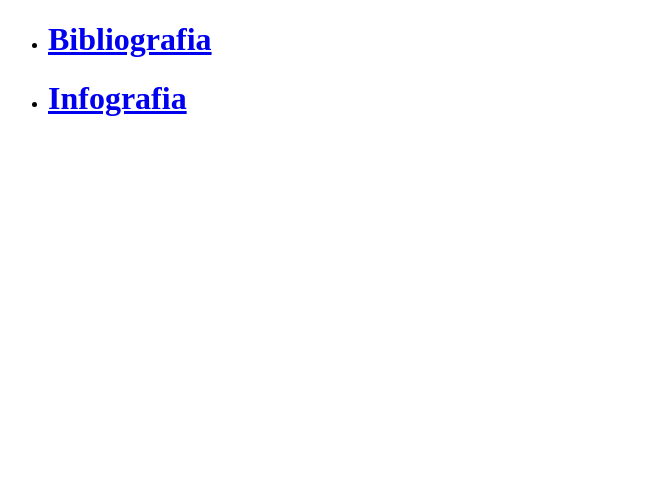
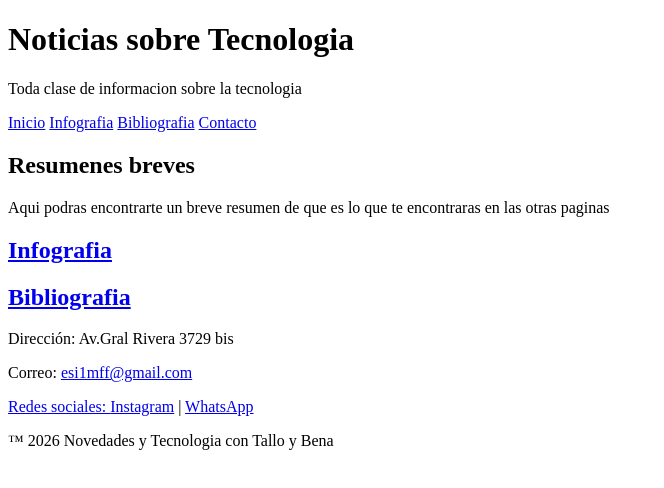
Before and after one commit to 58510794/Experiencia-de-Usuario, a plain HTML site: page index.html in a window 1280 px wide. Shown: the whole page, without its empty margins (0-664 px from the left). Drawn offline with Linux system fonts and the light colour scheme.

Commit message:
Add files via upload

```diff
--- a/index.html
+++ b/index.html
@@ -5,24 +5,52 @@
 		<meta charset="UTF-8">
 		<link rel="stylesheet" href="Style.css">
 		<link rel="icon" type="image/jpg" href="IMG/index.jpg">
-		<title>Pagina de inicio</title>
+		<title>Novedades y Tecnologia</title>
+		<meta name="viewport" content="width=device-width, initial-scale=1.0">
+		<meta name="author" content="Thiao Real y Benjamin Gadea">
+		<meta name="description" content="Aqui puede encontrarse información concisa sobre Novedades y Tecnologia, y el como afecta en la vida diaria">
 	</head>
 
 	<body class="Index">
-		<div class="div1">
-			<ul>
-		   <!-- <li>
-					Manzana  <!-- Esto era de prueba para ver como funcionaba -->
-			   <!-- <h1>Hola</h1>
-				</li> -->
-				<li>
-					<a href="Paginas/Bibliografia.html"><h1>Bibliografia</h1></a> <!-- Esto hace de link para entrar en Bibliografia -->
-				</li>
-				<li>
-					<a href="Paginas/Infografia.html"><h1>Infografia</h1></a> <!-- Esto hace de link para entrar en Infografia -->
-				</li>
-			</ul>
-		</div>
+		<header>
+			<h1>Noticias sobre Tecnologia</h1>
+			<p>Toda clase de informacion sobre la tecnologia</p>
+		</header>
+
+		<nav>
+			<a href="#inicio">Inicio</a>
+			<a href="#infografia">Infografia</a>
+			<a href="#bibliografia">Bibliografia</a>
+			<a href="#contacto">Contacto</a>
+		</nav>
+
+		<section class="banner" id="inicio">
+			<h2>Resumenes breves</h2>
+			<p>Aqui podras encontrarte un breve resumen de que es lo que te encontraras en las otras paginas</p>
+		</section>
+
+		<section id="infografia">
+			<div class="div1">
+
+
+				<a href="Paginas/Infografia.html"><h1>Infografia</h1></a> <!-- Esto hace de link para entrar en Bibliografia -->
+			</div>
+		</section>
+
+		<section id="bibliografia">
+			<div class="div2">
+
+
+				<a href="Paginas/Bibliografia.html"><h1>Bibliografia</h1></a> <!-- Esto hace de link para entrar en Bibliografia -->
+			</div>
+		</section>
+
+		<footer id="contacto">
+			<p>Dirección: Av.Gral Rivera 3729 bis</p>
+			<p>Correo: <a href="mailto:esi1mff@gmail.com?subject=Estoy%20interesado%20en%20la%20licencia%20premium.&body=Vengo%20para%20comprar%20la%20membresia,%20para%20asi%20estar%20informado%20de%20todo%20lo%20que%20pase%20durante%20el%20año." target="_blank">esi1mff@gmail.com</p>
+			<p>Redes sociales: <a href="https://www.instagram.com/ben10gadea" target="_blank">Instagram</a> |
+			<a href="https://wa.me/59897949682?text=Buenas,%20venia%20a%20preguntar%20por%20" target="_blank">WhatsApp</a></p>
+			<p>™ 2026 Novedades y Tecnologia con Tallo y Bena</p>
+		</footer>
 	</body>
-
 </html>
```
